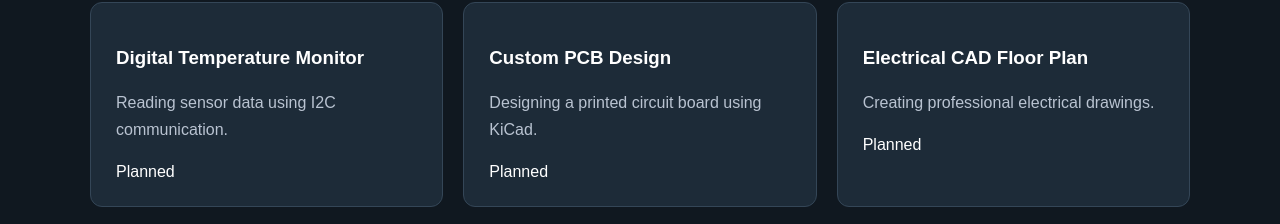
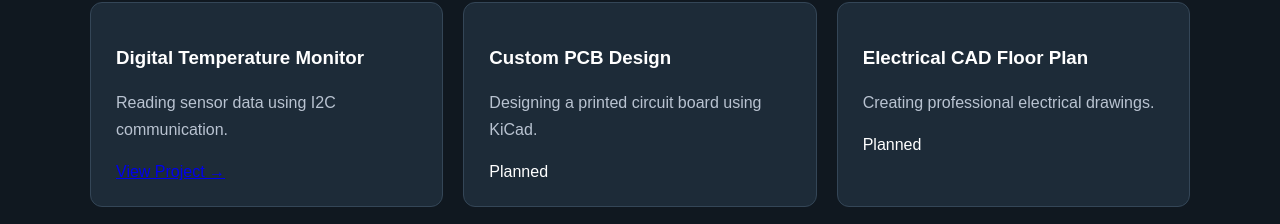
Before and after one commit to joshuaanderson-ee/joshuaanderson-ee.github.io, a plain HTML site: page index.html in a window 1280 px wide. Shown: the part 1576-1800 px from the top of the page. Drawn offline with Linux system fonts and the light colour scheme.

Commit message:
Update index.html

```diff
--- a/index.html
+++ b/index.html
@@ -220,7 +220,7 @@
     <div class="project-card">
       <h3>Digital Temperature Monitor</h3>
       <p>Reading sensor data using I2C communication.</p>
-      <span>Planned</span>
+<a href="temperature-monitor.html">View Project →</a>
     </div>
 
     <div class="project-card">
```
